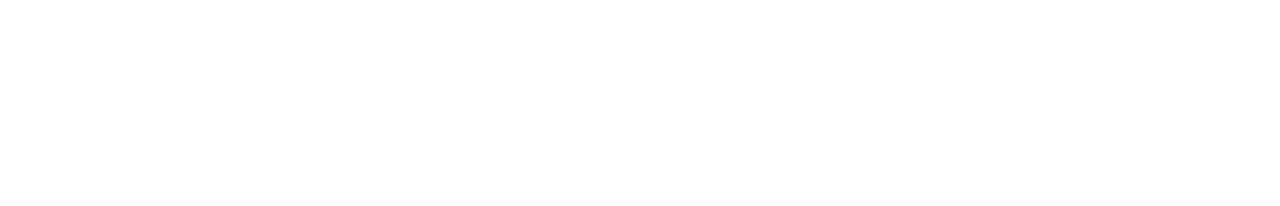
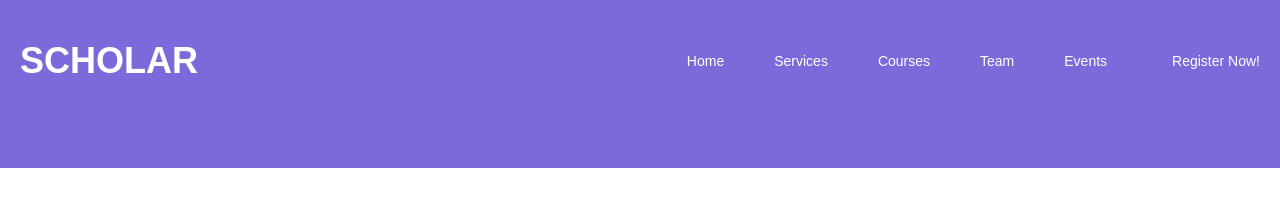
Before and after one commit to Bakhrom-Khalikulov/scholar, a plain HTML site: page index.html in a window 1280 px wide. Drawn offline with Linux system fonts and the light colour scheme.

Commit message:
header done

```diff
--- a/css/main.css
+++ b/css/main.css
@@ -26,7 +26,7 @@
       margin: 0;
       font-family: 'Awesome', sans-serif;
       font-weight: 400;
-      background-color: #fff;
+      background-color: var(--main-bg-color);
   }
 
   img{
@@ -49,7 +49,7 @@
 
   .container{
       width: 100%;
-      max-width: 1320px;
+      max-width: 1400px;
       margin-right: auto;
       margin-left: auto;
       padding-right: 20px;
@@ -68,10 +68,49 @@
       text-decoration: none;
   }
 
-  .text{
-    font-size: 90px;
-    line-height: 28px;
-    margin-right: auto;
-    margin-left: auto;
-    color: var(--header-bg-color);
-  }
+
+  /* ***************** HEADER STYLE STARTS ********************* */
+.site-header{
+    padding-top: 40px;
+    padding-bottom: 87px;
+    background-color: var(--header-bg-color);
+}
+
+.site-header__wrapper{
+    display: flex;
+    justify-content: space-between;
+    align-items: center;
+}
+
+.site-header-link{
+    margin-top: 0;
+    margin-bottom: 0;
+    font-size: 36px;
+    font-weight: bold;
+    color: var(--main-bg-color);
+}
+
+.sitenav__list{
+    display: flex;
+}
+
+.sitenav__item:not(:last-child){
+    margin-right: 50px;
+}
+
+.sitenav__item:last-child{
+    margin-left: 15px;
+}
+
+.sitenav__link{
+    font-size: 14px;
+    color: var(--main-bg-color);
+}
+
+.sitenav__link:active{
+    padding: 10px 20px;
+    border-radius: 20px;
+    background-color: #8879DE;
+}
+
+ /* ***************** HEADER STYLE ENDS ********************* */
--- a/index.html
+++ b/index.html
@@ -10,6 +10,71 @@
 </head>
 <body>
 
+<!-- HEADER STARTS -->
+<header class="site-header">
+    <div class="container">
+        <div class="site-header__wrapper">
+            <div class="site-header__wrapper--start">
+                <a class="site-header-link" href="./index.html">
+                    SCHOLAR
+                </a>
+            </div>
+            <div class="site-header__wrapper--end">
+                <ul class="sitenav__list">
+                    <li class="sitenav__item">
+                        <a class="sitenav__link" href="#">Home</a>
+                    </li>
+                    <li class="sitenav__item">
+
+                        <a class="sitenav__link" href="#">Services</a>
+                    </li>
+                    <li class="sitenav__item">
+
+                        <a class="sitenav__link" href="#">Courses</a>
+                    </li>
+                    <li class="sitenav__item">
+
+                        <a class="sitenav__link" href="#">Team</a>
+                    </li>
+                    <li class="sitenav__item">
+
+                        <a class="sitenav__link" href="#">Events</a>
+                    </li>
+                    <li class="sitenav__item">
+
+                        <a class="sitenav__link" href="#">Register Now!</a>
+                    </li>
+                </ul>
+            </div>
+        </div>
+    </div>
+</header>
+<!-- HEADER ENDS -->
+
+<!-- MAIN STARTS -->
+<main class="site-main">
+
+    <!-- HERO SECTION STARTS -->
+    <section class="hero-section">
+        <div class="container">
+
+        </div>
+    </section>
+
+
+
+
+
+    <!-- HERO SECTION ENDS -->
+
+
+
+
+
+
+
+</main>
+<!-- MAIN ENDS -->
 
 
 </body>
```
